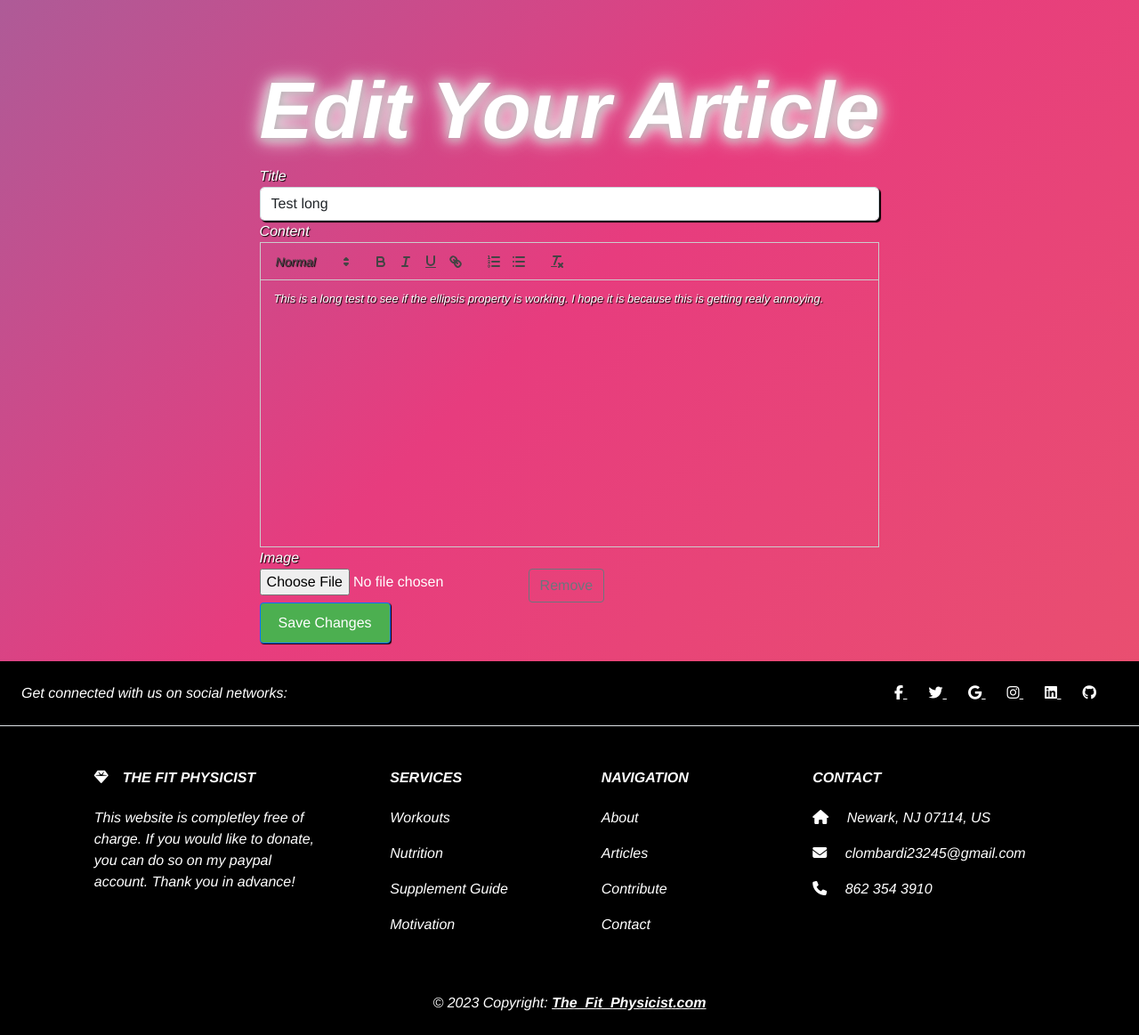
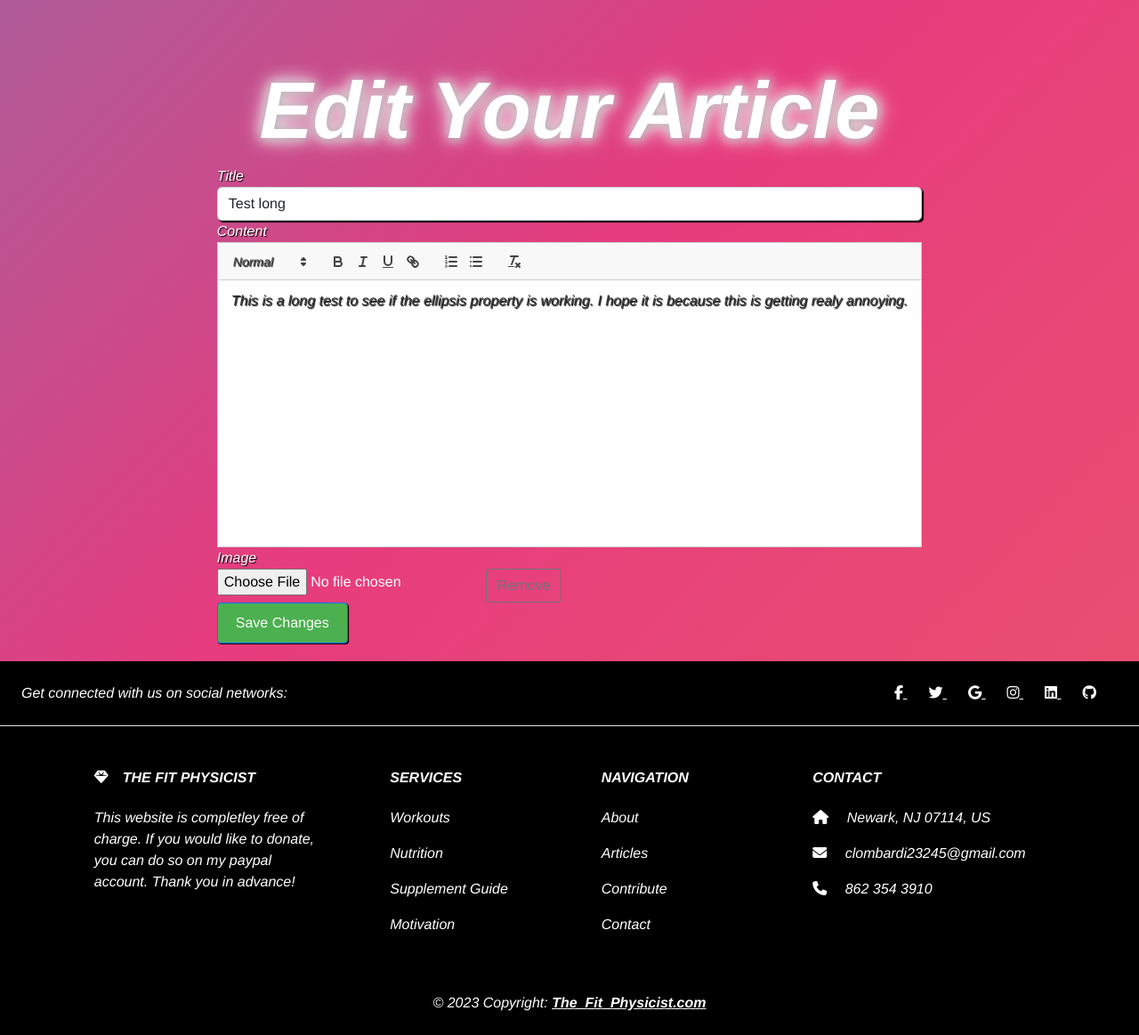
Before and after one commit to c-lombardi23/new_fit_physicist, a Flask app: page /edit/2 in a window 1280 px wide. Shown: the part 62-1225 px from the top of the page at 89% size. Run offline with Flask 3, Linux system fonts and the light colour scheme; a user stored in the database is signed in; data comes from the database, SQL or seed files in the repository; some libraries are stand-ins or nearby versions.

Commit message:
Update edit.css

```diff
--- a/static/css/edit.css
+++ b/static/css/edit.css
@@ -52,3 +52,21 @@ h3{
 .btn-primary:hover {
     background-color: aqua;
 }
+/* Custom Quill Editor Styles */
+.ql-container {
+    border: 1px solid #ccc;
+  }
+
+  .ql-toolbar {
+    background-color: #f8f8f8;
+    border-bottom: 1px solid #ccc;
+  }
+
+  .ql-editor {
+    min-height: 200px;
+    font-size: 16px;
+    line-height: 1.5;
+    color: #333;
+    background-color: white;
+    max-width: 800px;
+  }
```
